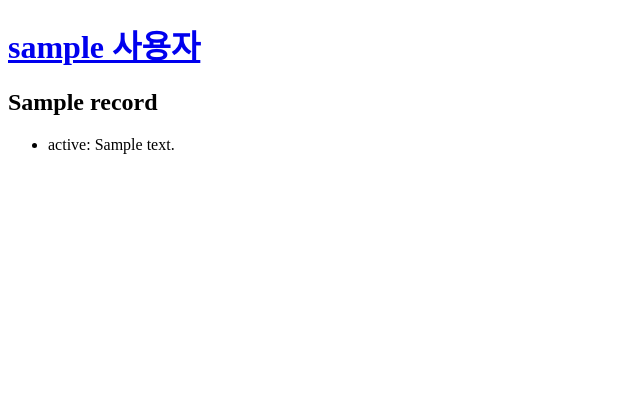
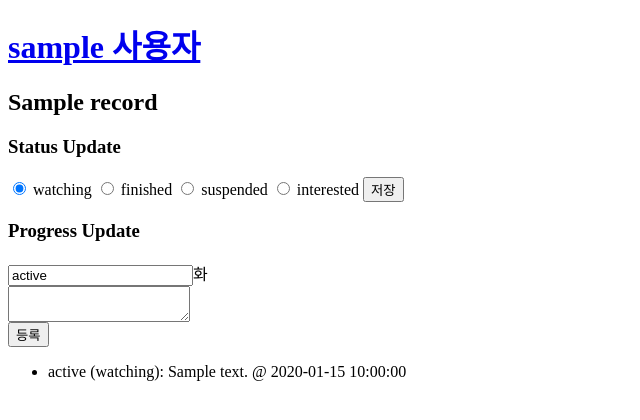
Before and after one commit to dittos/animeta2, a Flask app: page /records/1/ in a window 1280 px wide. Shown: the part 32-452 px from the top of the page, without its empty margins (0-640 px from the left). Run offline with Flask 2, Linux system fonts and the light colour scheme; a user stored in the database is signed in; tables that the repository leaves empty hold one stand-in row (values such as "Sample post").

Commit message:
Implement status/progress updating. Clarify ORM declarations.

```diff
--- a/animeta/models.py
+++ b/animeta/models.py
@@ -1,5 +1,9 @@
+# -*- coding: utf-8 -*-
+import datetime
+import pytz
 from django.conf import settings; settings.configure(); del settings
 from django.contrib.auth.hashers import check_password
+from sqlalchemy import event
 from flask.ext.login import UserMixin
 from animeta import db
 
@@ -17,25 +21,25 @@ class Work(db.Model):
     id = db.Column(db.Integer, primary_key=True)
     title = db.Column(db.Unicode(100), nullable=False, index=True)
 
-class LibraryItem(db.Model):
-    STATUS_FINISHED = 0
-    STATUS_WATCHING = 1
-    STATUS_SUSPENDED = 2
-    STATUS_INTERESTED = 3
+class StatusType(db.TypeDecorator):
+    impl = db.Integer
 
-    __tablename__ = 'record_record'
-    __table_args__ = (db.UniqueConstraint('user_id', 'work_id'), )
+    NONE = ''
+    FINISHED = 'finished'
+    WATCHING = 'watching'
+    SUSPENDED = 'suspended'
+    INTERESTED = 'interested'
+    table = (FINISHED, WATCHING, SUSPENDED, INTERESTED)
 
-    id = db.Column(db.Integer, primary_key=True)
-    user_id = db.Column(db.Integer, db.ForeignKey(User.id), nullable=False)
-    work_id = db.Column(db.Integer, db.ForeignKey(Work.id), nullable=False)
-    title = db.Column(db.Unicode(100), nullable=False)
-    progress = db.Column('status', db.Unicode(30))
-    status = db.Column('status_type', db.Integer, nullable=False, default=STATUS_WATCHING)
-    updated_at = db.Column(db.DateTime(timezone=True))
+    def process_bind_param(self, value, dialect):
+        if value == self.NONE:
+            return -1
+        return self.table.index(value)
 
-    user = db.relationship(User, backref=db.backref('library_items', lazy='dynamic'))
-    work = db.relationship(Work, backref=db.backref('library_items', lazy='dynamic'))
+    def process_result_value(self, value, dialect):
+        if value == -1:
+            return self.NONE
+        return self.table[value]
 
 class Update(db.Model):
     __tablename__ = 'record_history'
@@ -44,14 +48,58 @@ class Update(db.Model):
     user_id = db.Column(db.Integer, db.ForeignKey(User.id), nullable=False)
     work_id = db.Column(db.Integer, db.ForeignKey(Work.id), nullable=False)
     progress = db.Column('status', db.Unicode(30))
-    status = db.Column('status_type', db.Integer, nullable=False,
-                        default=LibraryItem.STATUS_WATCHING)
     updated_at = db.Column(db.DateTime(timezone=True))
     comment = db.Column(db.UnicodeText, nullable=False)
 
     user = db.relationship(User, backref=db.backref('updates', lazy='dynamic'))
     work = db.relationship(Work, backref=db.backref('updates', lazy='dynamic'))
-    library_item = db.relationship(LibraryItem, primaryjoin=db.and_(
-        LibraryItem.user_id == db.foreign(user_id),
-        LibraryItem.work_id == db.foreign(work_id)
-    ), backref=db.backref('updates', lazy='dynamic'))
+
+    def __init__(self, **kwargs):
+        self.updated_at = datetime.datetime.now(pytz.utc)
+        super(Update, self).__init__(**kwargs)
+
+    # Status column in an Update is not used anymore. Read-only.
+    _status = db.Column('status_type', StatusType, nullable=False, default=StatusType.NONE)
+
+    @property
+    def status(self):
+        return self._status
+
+class LibraryItem(db.Model):
+    __tablename__ = 'record_record'
+    __table_args__ = (db.UniqueConstraint('user_id', 'work_id'), )
+
+    id = db.Column(db.Integer, primary_key=True)
+    user_id = db.Column(db.Integer, db.ForeignKey(User.id), nullable=False)
+    work_id = db.Column(db.Integer, db.ForeignKey(Work.id), nullable=False)
+    title = db.Column(db.Unicode(100), nullable=False)
+    status = db.Column('status_type', StatusType, nullable=False, default=StatusType.WATCHING)
+
+    # Denormalized columns
+    progress = db.Column('status', db.Unicode(30))
+    updated_at = db.Column(db.DateTime(timezone=True))
+
+    user = db.relationship(User, backref=db.backref('library_items', lazy='dynamic'))
+    work = db.relationship(Work, backref=db.backref('library_items', lazy='dynamic'))
+    updates = db.relationship(Update, primaryjoin=db.and_(
+        Update.user_id == db.foreign(user_id),
+        Update.work_id == db.foreign(work_id)
+    ), lazy='dynamic', uselist=True, backref=db.backref('library_item', uselist=False))
+
+@event.listens_for(LibraryItem.updates, 'append')
+def append_update(item, update, initiator):
+    # Update denormalized columns
+    item.progress = update.progress
+    item.updated_at = update.updated_at
+
+    # Assign relationship
+    update.user_id = item.user_id
+    update.work_id = item.work_id
+
+@event.listens_for(LibraryItem.updates, 'remove')
+def remove_update(item, update, initiator):
+    last_updates = item.updates.order_by(Update.id.desc())[:2]
+    if len(last_updates) < 2:
+        item.progress = ''
+    else:
+        item.progress = last_updates[1].progress
--- a/animeta/templates/library/index.html
+++ b/animeta/templates/library/index.html
@@ -9,6 +9,7 @@
         <a href="{{ url_for('.item_detail', id=item.id) }}">
             {{ item.title }}
             {{ item.progress }}
+            ({{ item.status }})
         </a>
     </li>
 {% endfor %}
--- a/animeta/templates/library/item_detail.html
+++ b/animeta/templates/library/item_detail.html
@@ -3,9 +3,26 @@
 {% block library_content %}
 <h2>{{ item.title }}</h2>
 
+{% if current_user == item.user %}
+<h3>Status Update</h3>
+<form method="post" action="{{ url_for('.update_item', id=item.id) }}">
+{% for status in ['watching', 'finished', 'suspended', 'interested'] %}
+    <label><input type="radio" name="status" value="{{ status }}"{% if status == item.status %} checked{% endif %}> {{ status }}</label>
+{% endfor %}
+    <button type="submit">저장</button>
+</form>
+
+<h3>Progress Update</h3>
+<form method="post" action="{{ url_for('.create_update', id=item.id) }}">
+    <input type="text" name="progress" value="{{ item.progress }}">화<br>
+    <textarea name="comment"></textarea><br>
+    <button type="submit">등록</button>
+</form>
+{% endif %}
+
 <ul>
 {% for update in updates %}
-    <li>{{ update.progress }}: {{ update.comment }}</li>
+    <li>{{ update.progress }} ({{ update.status }}): {{ update.comment }} @ {{ update.updated_at }}</li>
 {% endfor %}
 </ul>
 {% endblock %}
--- a/animeta/views/library.py
+++ b/animeta/views/library.py
@@ -1,5 +1,6 @@
 import flask
-from animeta import models
+from flask.ext.login import current_user, login_required
+from animeta import db, models
 
 bp = flask.Blueprint('library', __name__)
 
@@ -20,3 +21,27 @@ def item_detail(id):
         item=item,
         updates=item.updates.order_by(models.Update.id.desc()),
     )
+
+@bp.route('/records/<id>/', methods=['POST'])
+@login_required
+def update_item(id):
+    item = models.LibraryItem.query.get_or_404(id)
+    if item.user != current_user:
+        flask.abort(403)
+    item.status = flask.request.form['status']
+    db.session.commit()
+    return flask.redirect(flask.url_for('.item_detail', id=item.id))
+
+@bp.route('/records/<id>/updates', methods=['POST'])
+@login_required
+def create_update(id):
+    item = models.LibraryItem.query.get_or_404(id)
+    if item.user != current_user:
+        flask.abort(403)
+    update = models.Update(
+        progress=flask.request.form['progress'],
+        comment=flask.request.form['comment'],
+    )
+    item.updates.append(update)
+    db.session.commit()
+    return flask.redirect(flask.url_for('.item_detail', id=item.id))
--- a/requirements.txt
+++ b/requirements.txt
@@ -8,4 +8,6 @@ MarkupSafe==0.18
 SQLAlchemy==0.8.2
 Werkzeug==0.9.4
 itsdangerous==0.23
+psycopg2==2.5.1
+pytz>=2013d
 wsgiref==0.1.2
```
